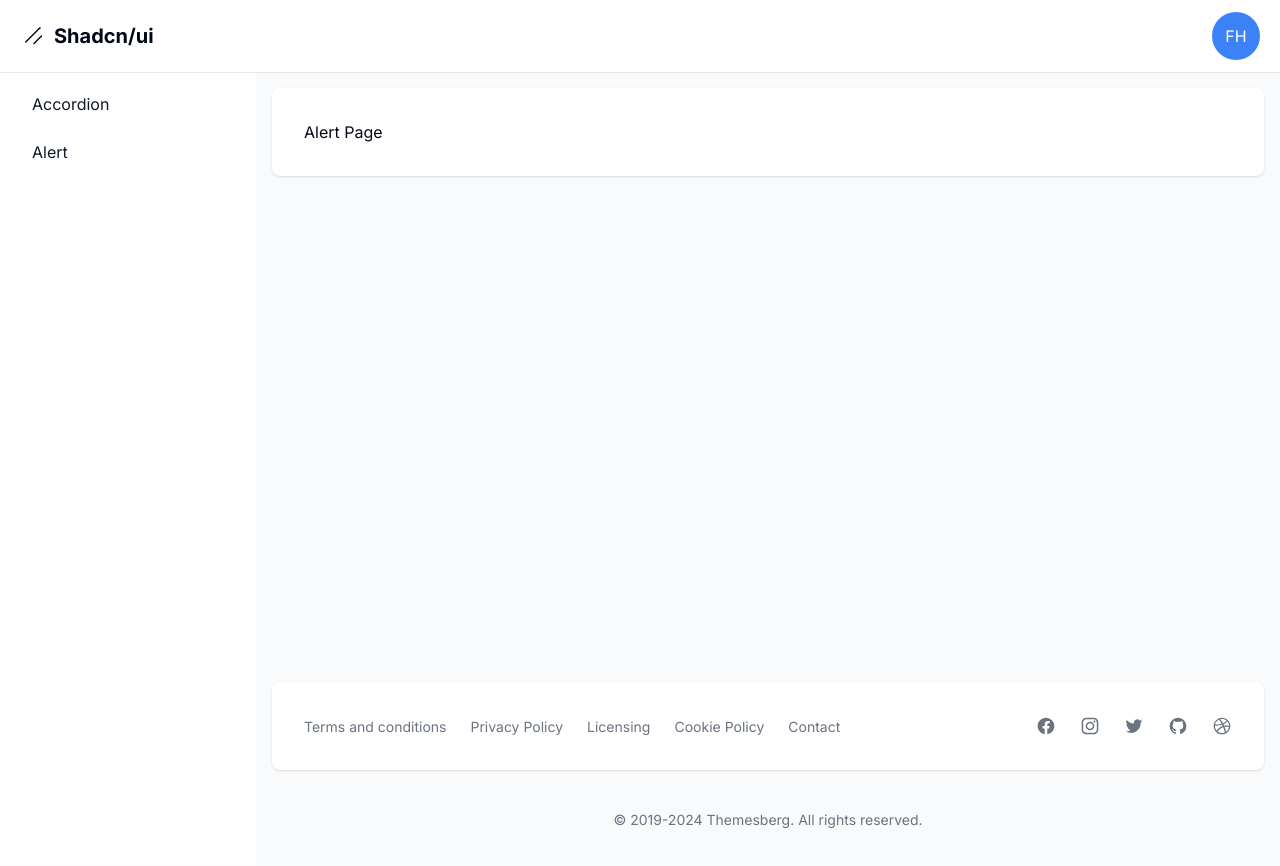
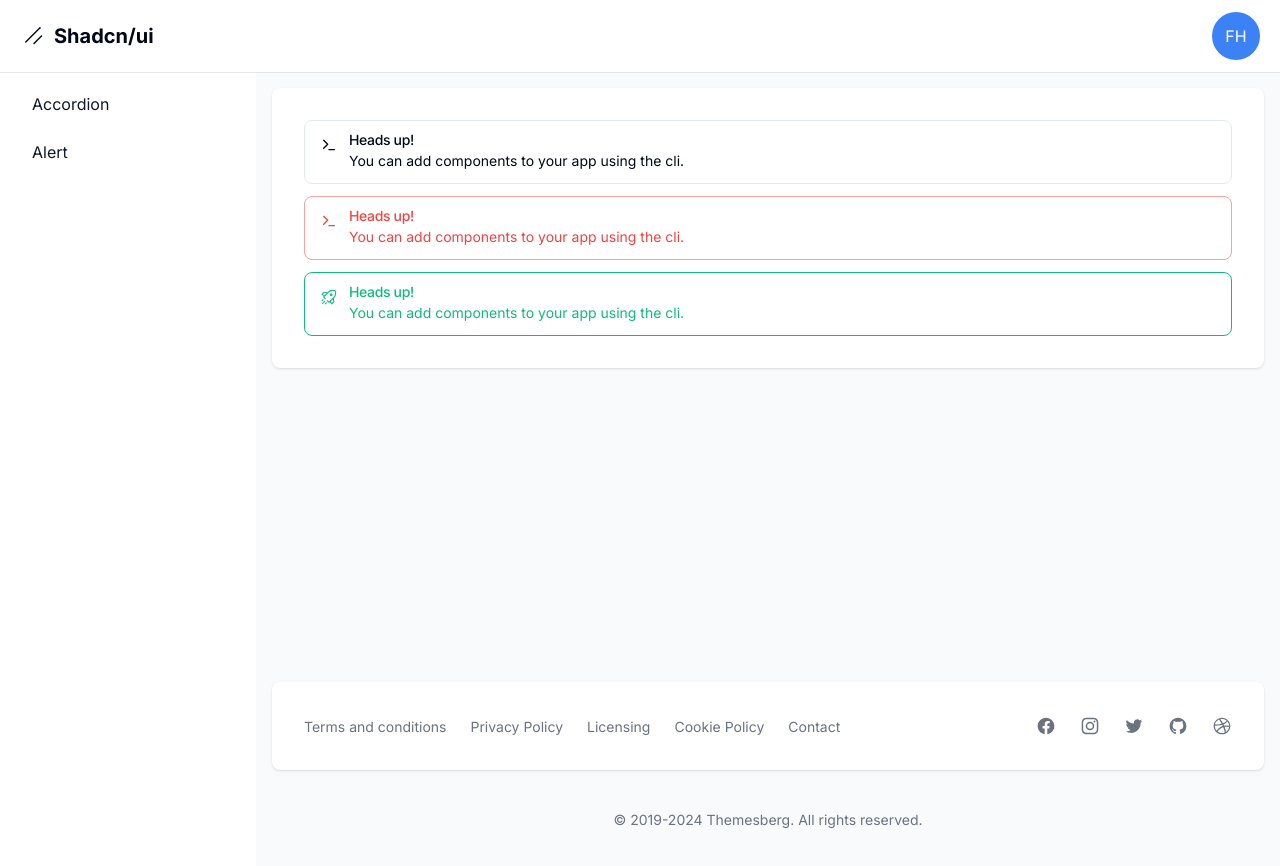
Before and after one commit to Neyza24/dashboard-shadcn, a Next.js app: page /dashboard/alert in a window 1280 px wide. Shown: the top 866 px of the page. Built offline with nearby package versions, Linux system fonts and the light colour scheme.

Commit message:
Feature: implement Alert component

```diff
--- a/src/app/dashboard/alert/page.tsx
+++ b/src/app/dashboard/alert/page.tsx
@@ -1,8 +1,33 @@
+import { Alert, AlertDescription, AlertTitle } from "@/components/ui/alert";
+import { RocketIcon } from "@radix-ui/react-icons";
+import { Terminal } from "lucide-react";
 
 export default function Page() {
     return (
-        <div>
-            <h1>Alert Page</h1>
+        <div className="grid gap-3">
+            <Alert>
+                <Terminal className="h-4 w-4" />
+                <AlertTitle>Heads up!</AlertTitle>
+                <AlertDescription>
+                    You can add components to your app using the cli.
+                </AlertDescription>
+            </Alert>
+            <Alert variant="destructive">
+                <Terminal className="h-4 w-4" />
+                <AlertTitle>Heads up!</AlertTitle>
+                <AlertDescription>
+                    You can add components to your app using the cli.
+                </AlertDescription>
+            </Alert>
+            <Alert variant="success">
+                <RocketIcon className="h-4 w-4" />
+                <AlertTitle>Heads up!</AlertTitle>
+                <AlertDescription>
+                    You can add components to your app using the cli.
+                </AlertDescription>
+            </Alert>
+
         </div>
+
     );
 }
--- /dev/null
+++ b/src/components/ui/alert.tsx
@@ -0,0 +1,61 @@
+import * as React from "react"
+import { cva, type VariantProps } from "class-variance-authority"
+
+import { cn } from "@/lib/utils"
+
+const alertVariants = cva(
+  "relative w-full rounded-lg border px-4 py-3 text-sm [&>svg+div]:translate-y-[-3px] [&>svg]:absolute [&>svg]:left-4 [&>svg]:top-4 [&>svg]:text-foreground [&>svg~*]:pl-7",
+  {
+    variants: {
+      variant: {
+        default: "bg-background text-foreground",
+        destructive:
+          "border-destructive/50 text-destructive dark:border-destructive [&>svg]:text-destructive",
+        success:
+          "border-emerald-500 text-emerald-500 [&>svg]:text-emerald-500"
+      },
+    },
+    defaultVariants: {
+      variant: "default",
+    },
+  }
+)
+
+const Alert = React.forwardRef<
+  HTMLDivElement,
+  React.HTMLAttributes<HTMLDivElement> & VariantProps<typeof alertVariants>
+>(({ className, variant, ...props }, ref) => (
+  <div
+    ref={ref}
+    role="alert"
+    className={cn(alertVariants({ variant }), className)}
+    {...props}
+  />
+))
+Alert.displayName = "Alert"
+
+const AlertTitle = React.forwardRef<
+  HTMLParagraphElement,
+  React.HTMLAttributes<HTMLHeadingElement>
+>(({ className, ...props }, ref) => (
+  <h5
+    ref={ref}
+    className={cn("mb-1 font-medium leading-none tracking-tight", className)}
+    {...props}
+  />
+))
+AlertTitle.displayName = "AlertTitle"
+
+const AlertDescription = React.forwardRef<
+  HTMLParagraphElement,
+  React.HTMLAttributes<HTMLParagraphElement>
+>(({ className, ...props }, ref) => (
+  <div
+    ref={ref}
+    className={cn("text-sm [&_p]:leading-relaxed", className)}
+    {...props}
+  />
+))
+AlertDescription.displayName = "AlertDescription"
+
+export { Alert, AlertTitle, AlertDescription }
```
